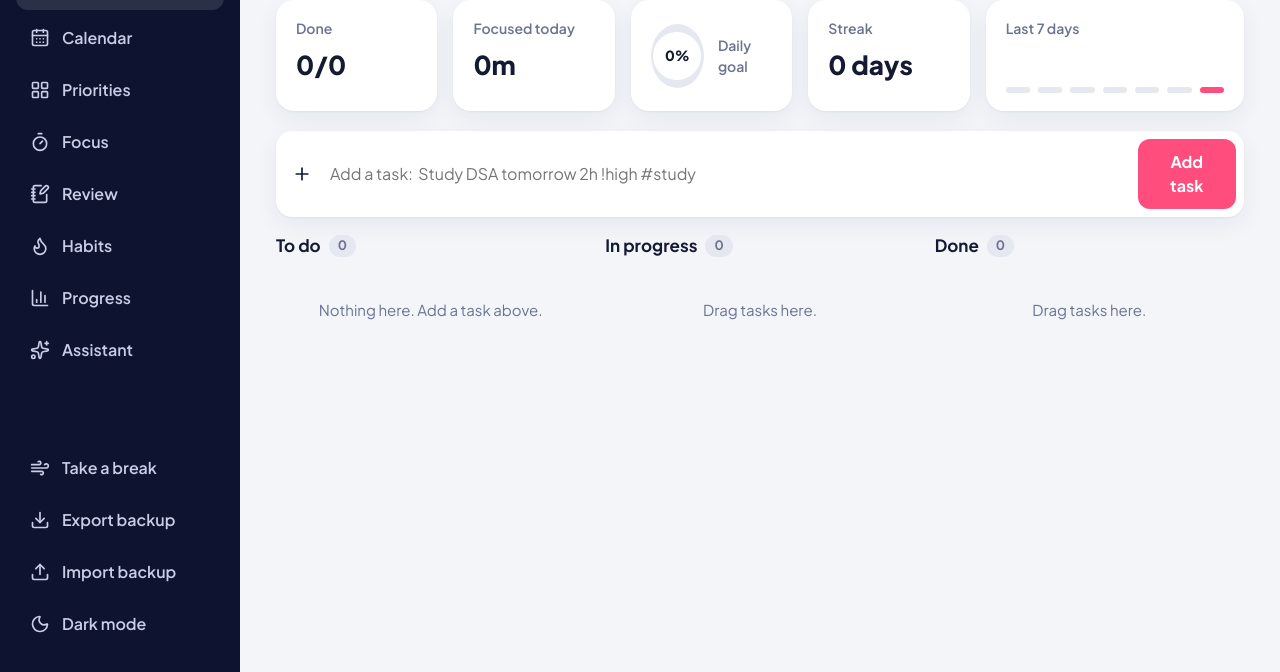
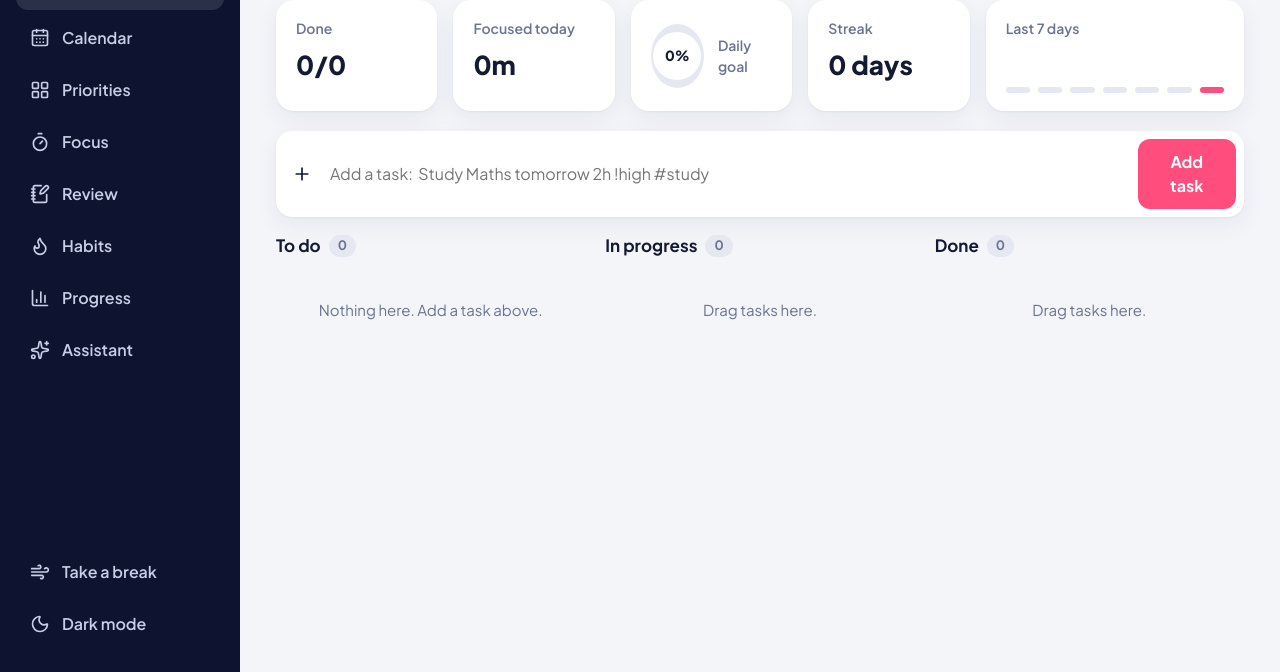
Before and after one commit to ShreyaSankpal/TaskFlow, a website: page index.html in a window 1280 px wide. Shown: the part 128-800 px from the top of the page. Drawn offline with nearby package versions, Linux system fonts and the light colour scheme.

Commit message:
remove data backup and import features

```diff
--- a/index.html
+++ b/index.html
@@ -23,9 +23,6 @@
   </nav>
   <div class="side-b">
     <button id="calmBtn"><i data-lucide="wind"></i>Take a break</button>
-    <button id="exportBtn"><i data-lucide="download"></i>Export backup</button>
-    <button id="importBtn"><i data-lucide="upload"></i>Import backup</button>
-    <input type="file" id="importFile" accept=".json" hidden>
     <button id="themeBtn"><i data-lucide="moon"></i>Dark mode</button>
   </div>
 </aside>
@@ -47,7 +44,7 @@
 
     <form id="addForm" class="add">
       <i data-lucide="plus"></i>
-      <input id="quick" placeholder="Add a task:  Study DSA tomorrow 2h !high #study" maxlength="140" required>
+      <input id="quick" placeholder="Add a task:  Study Maths tomorrow 2h !high #study" maxlength="140" required>
       <button class="btn" type="submit">Add task</button>
     </form>
     <p id="warn" class="warn" hidden></p>
--- a/star.js
+++ b/star.js
@@ -3,13 +3,13 @@ const KEY='taskflow.v2';
 const iso=d=>d.getFullYear()+'-'+String(d.getMonth()+1).padStart(2,'0')+'-'+String(d.getDate()).padStart(2,'0');
 const today=()=>iso(new Date());
 const addDays=n=>{const d=new Date();d.setDate(d.getDate()+n);return iso(d)};
-let S=JSON.parse(localStorage.getItem(KEY)||'null')||{tasks:[],focus:{},goal:3,habits:[{n:'Study DSA',d:[]},{n:'Exercise',d:[]}],reviews:[],dark:false};
+let S=JSON.parse(localStorage.getItem(KEY)||'null')||{tasks:[],focus:{},goal:3,habits:[{n:'Study Maths',d:[]},{n:'Exercise',d:[]}],reviews:[],dark:false};
 const save=()=>localStorage.setItem(KEY,JSON.stringify(S));
 const esc=s=>String(s).replace(/[&<>"]/g,c=>({'&':'&amp;','<':'&lt;','>':'&gt;','"':'&quot;'}[c]));
 const fmt=m=>m>=60?Math.floor(m/60)+'h'+(m%60?' '+m%60+'m':''):m+'m';
 const icons=()=>window.lucide&&lucide.createIcons();
 
-/* quick add: "Study DSA tomorrow 2h !high #study" */
+/* quick add: "Study Maths tomorrow 2h !high #study" */
 function parse(t){
   const o={pri:'medium',due:'',est:0,tag:''};
   t=t.replace(/!(high|medium|med|low)\b/i,(m,p)=>{p=p.toLowerCase();o.pri=p[0]=='h'?'high':p[0]=='l'?'low':'medium';return ''});
@@ -222,10 +222,7 @@ function progress(){
     cells.push(`<span class="l${lv}" title="${d}: ${fmt(fo(d))}, ${dn(d)} done"></span>`)}
   $('#heat').innerHTML=cells.join('');
 }
-/* backup + focus mode */
-$('#exportBtn').onclick=()=>{const a=document.createElement('a');a.href=URL.createObjectURL(new Blob([JSON.stringify(S,null,2)],{type:'application/json'}));a.download='taskflow-backup-'+today()+'.json';a.click()};
-$('#importBtn').onclick=()=>$('#importFile').click();
-$('#importFile').onchange=async e=>{try{const d=JSON.parse(await e.target.files[0].text());if(!Array.isArray(d.tasks))throw 0;S=Object.assign({focus:{},goal:3,habits:[],reviews:[],dark:false},d);save();theme();habs();revs();render();alert('Backup loaded.')}catch(x){alert('That file is not a TaskFlow backup.')}e.target.value=''};
+/* focus mode */
 $('#fmBtn').onclick=()=>{S.fm=!S.fm;render()};
 const h=new Date().getHours();
 $('#dateLbl').textContent=new Date().toLocaleDateString('en-IN',{weekday:'long',day:'numeric',month:'long'});
```
